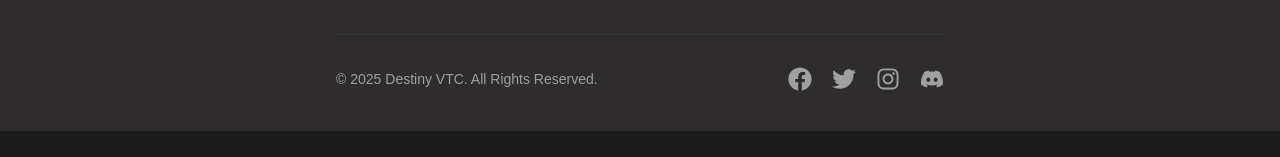
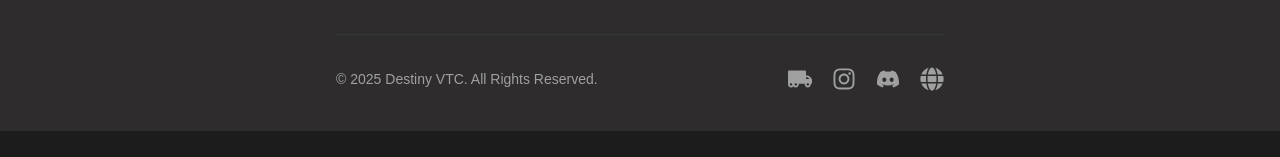
Before and after one commit to Johan-hd/destiny_website, a Next.js app: page /be_part in a window 1280 px wide. Shown: the part 380-537 px from the top of the page. Built offline with nearby package versions, Linux system fonts and the light colour scheme.

Commit message:
refactor: Footer icons updated
Icons added:
- FaTruckMoving -> TruckersMP Link
- FaGloble -> TrucksBook

```diff
--- a/src/components/Footer.tsx
+++ b/src/components/Footer.tsx
@@ -1,6 +1,6 @@
 import Link from 'next/link';
 import Image from 'next/image';
-import { FaFacebook, FaTwitter, FaInstagram, FaDiscord } from 'react-icons/fa';
+import {FaInstagram, FaDiscord, FaTruck, FaTruckMoving, FaGlobe } from 'react-icons/fa';
 
 const Footer = () => {
   const quickLinks = [
@@ -10,10 +10,10 @@ const Footer = () => {
   ];
 
   const socialLinks = [
-    { icon: <FaFacebook />, href: 'https://facebook.com', name: 'Facebook' },
-    { icon: <FaTwitter />, href: 'https://twitter.com', name: 'Twitter' },
+    { icon: <FaTruckMoving />, href: 'https://truckersmp.com/vtc/55439', name: 'TruckersMP' },
     { icon: <FaInstagram />, href: 'https://instagram.com', name: 'Instagram' },
-    { icon: <FaDiscord />, href: 'https://discord.com', name: 'Discord' },
+    { icon: <FaDiscord />, href: 'https://discord.gg/SXaRtj8dXS', name: 'Discord' },
+    { icon: <FaGlobe />, href: 'https://trucksbook.eu/company/154745', name: 'TrucksBook' }
   ];
 
   return (
--- a/src/components/Navbar.tsx
+++ b/src/components/Navbar.tsx
@@ -42,7 +42,7 @@ const Navbar = () => {
 
   return (
     <header
-      className={`w-full p-4 sticky top-0 z-50 transition-colors duration-300 ${
+      className={`w-full p-4 sticky top-0 z-50 transition-colors duration-700 ${
         isScrolled ? 'bg-[var(--background-contrast)] shadow-lg' : 'bg-transparent'
       }`}
     >
```
